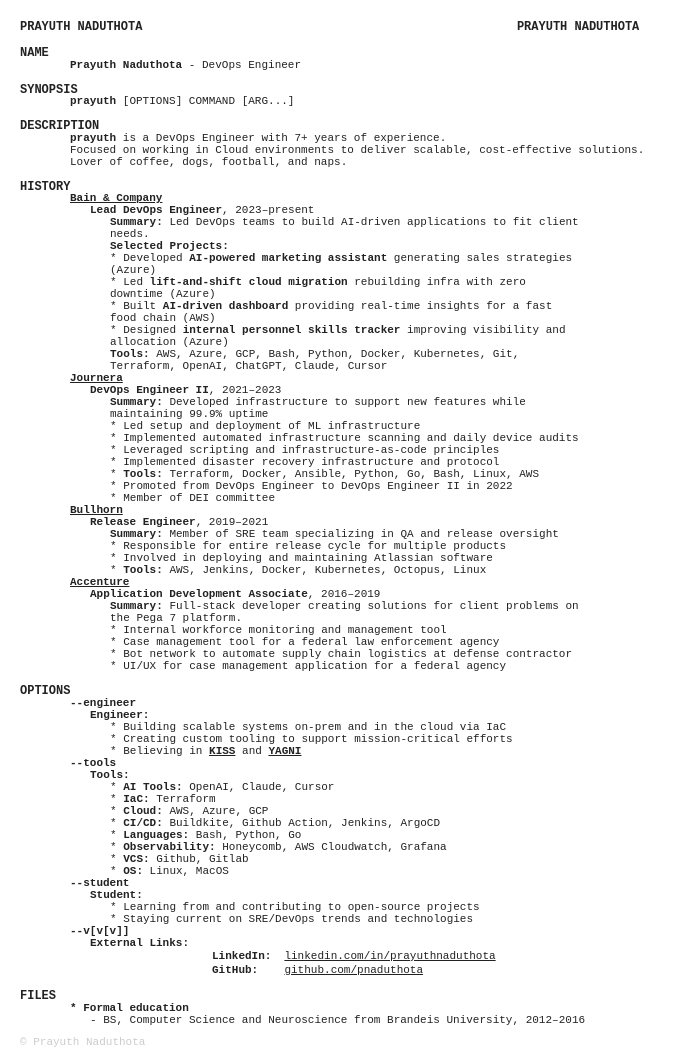
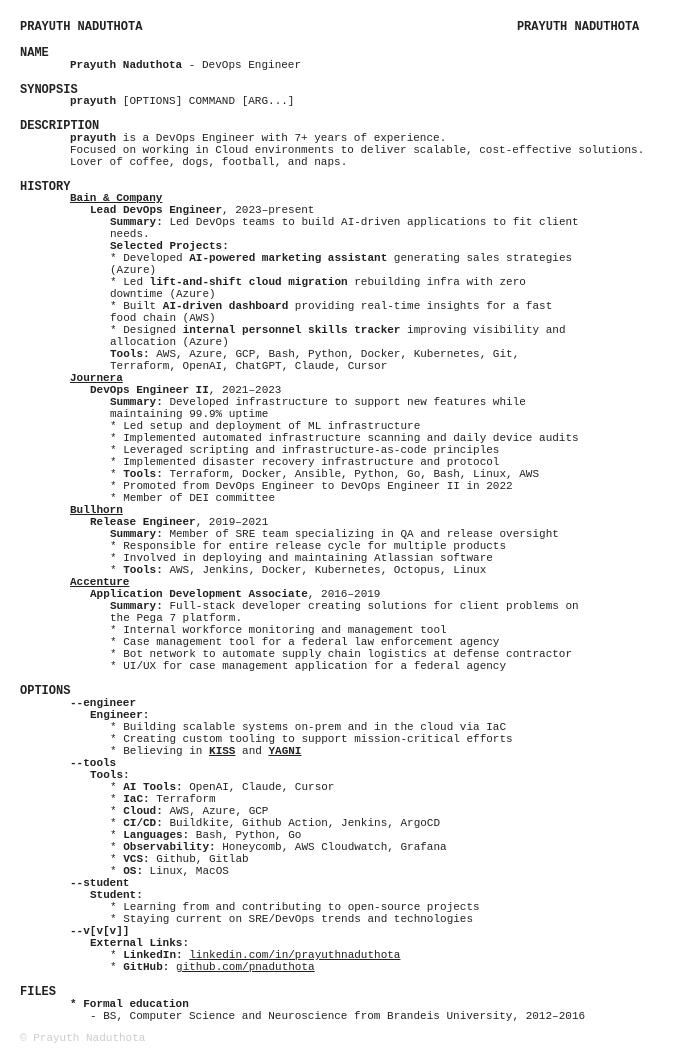
Before and after one commit to pnaduthota/pnaduthota.github.io, a plain HTML site: page index.html in a window 1280 px wide. Shown: the whole page, without its empty margins (0-682 px from the left). Drawn offline with Linux system fonts and the light colour scheme.

Commit message:
nit: update to links section

```diff
--- a/index.html
+++ b/index.html
@@ -1,7 +1,7 @@
 <html lang="en">
 <head>
 <meta charset="UTF-8">
-<title>Prayuth Naduthota - DevOps Engineer</title>
+<title>Prayuth Naduthota</title>
 <style>
 body { font-family: monospace; font-size: 11px; color: #222; margin: 20px 10px 0 20px; text-align: left; }
 .manheader { font-family: monospace; font-size: 12px; margin: 10px 0 0 0; }
@@ -111,16 +111,8 @@ Lover of coffee, dogs, football, and naps.
 <p class="subtext"><b>--v[v[v]]</b></p>
 <p class="doublesubtext"><b>External Links:</b></p>
 <p class="triplesubtext">
-<table style="font-family: monospace; font-size: 11px; border-spacing: 1em 0;">
-  <tr>
-    <td style="vertical-align: top;"><b>LinkedIn:</b></td>
-    <td style="vertical-align: top;"><a href="https://www.linkedin.com/in/prayuth-naduthota-90aa4b95/">linkedin.com/in/prayuthnaduthota</a></td>
-  </tr>
-  <tr>
-    <td style="vertical-align: top;"><b>GitHub:</b></td>
-    <td style="vertical-align: top;"><a href="https://github.com/pnaduthota">github.com/pnaduthota</a></td>
-  </tr>
-</table>
+* <b>LinkedIn:</b> <a href="https://www.linkedin.com/in/prayuth-naduthota-90aa4b95/">linkedin.com/in/prayuthnaduthota</a><br>
+* <b>GitHub:</b> <a href="https://github.com/pnaduthota">github.com/pnaduthota</a><br>
 </p>
 
 
```
